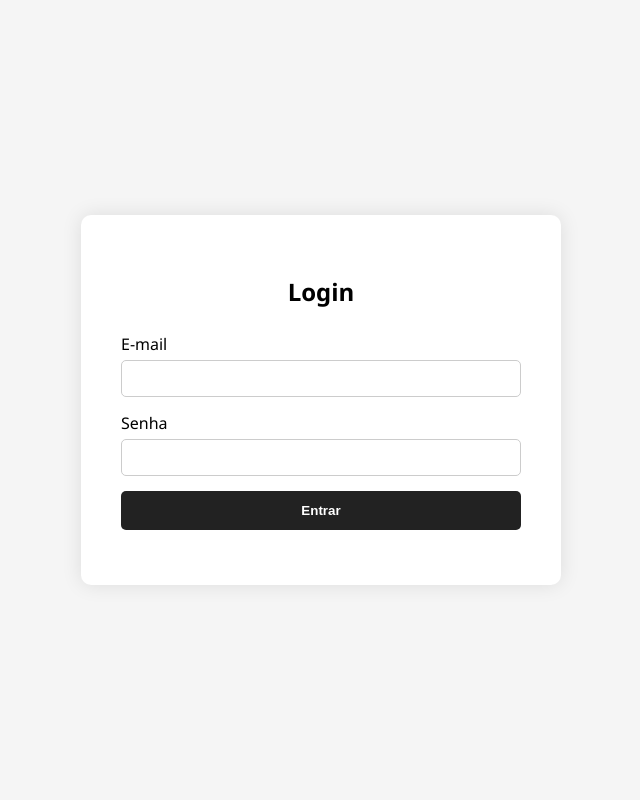
After one commit to vosouza/sonomais, a PHP site: page /login/login.html in a window 1280 px wide. The commit adds this page. Shown: the whole page, without its empty margins (319-959 px from the left). Run offline with PHP 8.4, Linux system fonts and the light colour scheme.

Commit message:
estrutura login

```diff
--- /dev/null
+++ b/css/login.css
@@ -0,0 +1,63 @@
+body {
+    margin: 0;
+    font-family: 'Segoe UI', sans-serif;
+    background: #f5f5f5;
+    display: flex;
+    justify-content: center;
+    align-items: center;
+    height: 100vh;
+  }
+
+  .login-container {
+    background: white;
+    padding: 40px;
+    border-radius: 10px;
+    box-shadow: 0 0 20px rgba(0, 0, 0, 0.1);
+    width: 100%;
+    max-width: 400px;
+  }
+
+  .login-form h2 {
+    text-align: center;
+    margin-bottom: 25px;
+  }
+
+  .input-group {
+    display: flex;
+    flex-direction: column;
+    margin-bottom: 15px;
+  }
+
+  .input-group label {
+    margin-bottom: 5px;
+    font-weight: 500;
+  }
+
+  .input-group input {
+    padding: 10px;
+    border: 1px solid #ccc;
+    border-radius: 5px;
+  }
+
+  button {
+    width: 100%;
+    padding: 12px;
+    background-color: #222;
+    color: white;
+    border: none;
+    border-radius: 5px;
+    font-weight: bold;
+    cursor: pointer;
+    transition: background 0.3s;
+  }
+
+  button:hover {
+    background-color: #444;
+  }
+
+  #login-message {
+    margin-top: 15px;
+    text-align: center;
+    color: red;
+    font-size: 0.9rem;
+  }
--- /dev/null
+++ b/login/login.html
@@ -0,0 +1,28 @@
+<!DOCTYPE html>
+<html lang="pt-br">
+<head>
+  <meta charset="UTF-8" />
+  <meta name="viewport" content="width=device-width, initial-scale=1.0" />
+  <title>Login - Cadastro de Produtos</title>
+  <link rel="stylesheet" href="/css/login.css" />
+</head>
+<body>
+  <div class="login-container">
+    <form class="login-form" id="loginForm">
+      <h2>Login</h2>
+      <div class="input-group">
+        <label for="email">E-mail</label>
+        <input type="email" id="email" required />
+      </div>
+      <div class="input-group">
+        <label for="password">Senha</label>
+        <input type="password" id="password" required />
+      </div>
+      <button type="submit">Entrar</button>
+      <p id="login-message"></p>
+    </form>
+  </div>
+
+  <script src="/scripts/login.js"></script>
+</body>
+</html>
--- a/script.js
+++ /dev/null
@@ -1,4 +0,0 @@
-function toggleMenu() {
-    const navLinks = document.querySelector(".nav-links");
-    navLinks.classList.toggle("active");
-}
--- /dev/null
+++ b/scripts/login.js
@@ -0,0 +1,22 @@
+document.getElementById("loginForm").addEventListener("submit", function (e) {
+    e.preventDefault();
+
+    const email = document.getElementById("email").value.trim();
+    const password = document.getElementById("password").value.trim();
+    const message = document.getElementById("login-message");
+
+    if (!email || !password) {
+      message.textContent = "Preencha todos os campos.";
+      return;
+    }
+
+    // Simulação de login — futuramente será substituído por PHP
+    if (email === "admin@admin.com" && password === "123456") {
+      message.style.color = "green";
+      message.textContent = "Login bem-sucedido!";
+      // Aqui você pode redirecionar ou mostrar a tela de cadastro depois
+    } else {
+      message.style.color = "red";
+      message.textContent = "E-mail ou senha inválidos.";
+    }
+  });
```
Also changed, not shown: css/styles.css (renamed from styles.css, +85 -17 lines), index.html (+29 -22 lines), scripts/script.js (added, +9 -0 lines).
